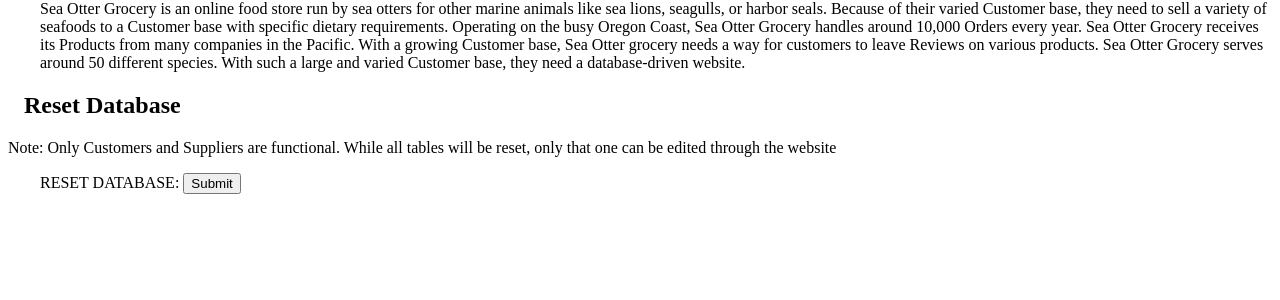
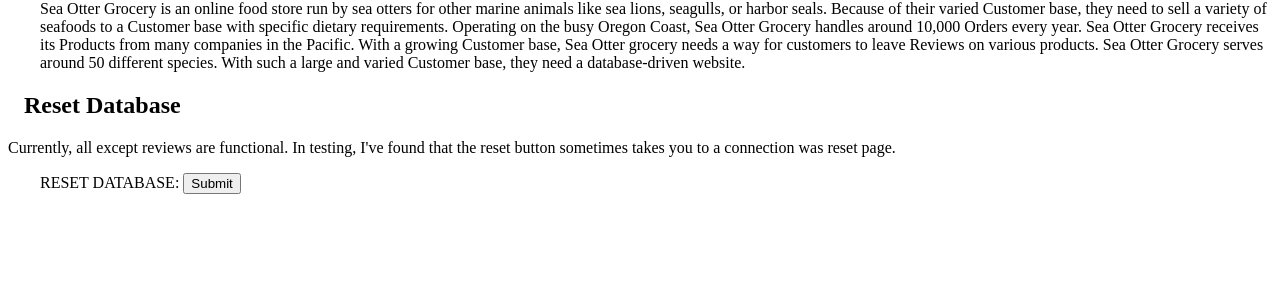
Before and after one commit to ElliotOusley/DamDataMinersTeam75, a Flask app: page / in a window 1280 px wide. Shown: the part 215-515 px from the top of the page. Run offline with Flask 3, Linux system fonts and the light colour scheme; some libraries are stand-ins or nearby versions.

Commit message:
Updated message on reset database and ensured that all review stored procedures are functional and can be called

```diff
--- a/Website/templates/home.j2
+++ b/Website/templates/home.j2
@@ -20,8 +20,8 @@
 {# RESET BUTTON #}
 <h2>Reset Database</h2>
 
-<p> Note: Only Customers and Suppliers are functional. While all tables will be reset,
-only that one can be edited through the website </p>
+<p> Currently, all except reviews are functional. In testing, I've found that the
+reset button sometimes takes you to a connection was reset page. </p>
 <form class="cuForm" id="reset_database_form" method="POST" action="/home/reset">
 
   <label for="reset_database">RESET DATABASE: </label>
```
